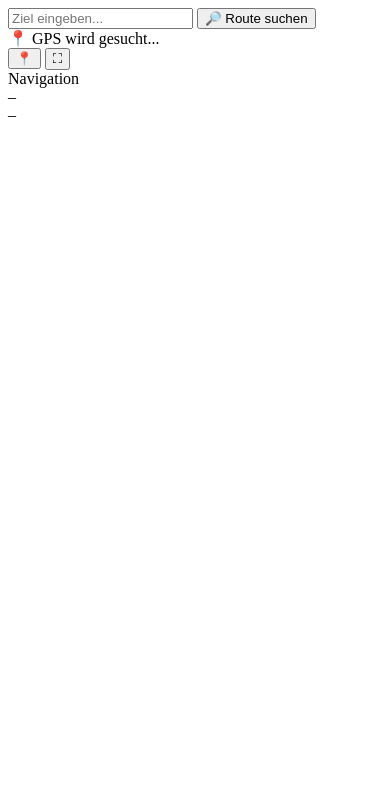
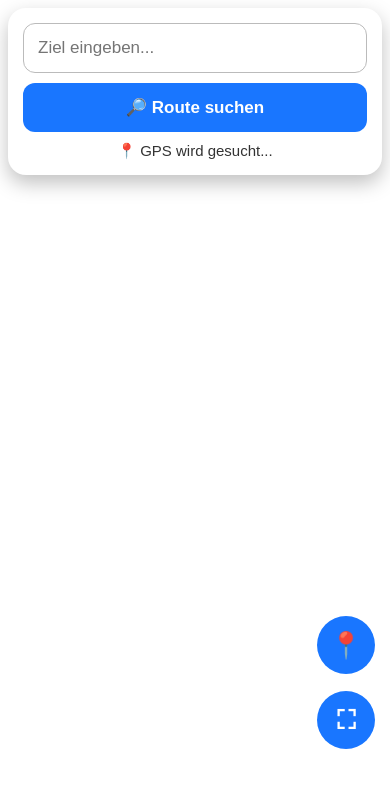
Before and after one commit to 08152/OneShop, a website: page index.html in a window 390 px wide. Drawn offline with nearby package versions, Linux system fonts and the light colour scheme.

Commit message:
Update style.css

```diff
--- a/style.css
+++ b/style.css
@@ -1,3 +1,321 @@
-canvas{
-    display:block;
+/* =========================
+   Allgemein
+========================= */
+
+*{
+    margin:0;
+    padding:0;
+    box-sizing:border-box;
 }
+
+html,
+body{
+    width:100%;
+    height:100%;
+    overflow:hidden;
+    font-family:Arial,Helvetica,sans-serif;
+    background:#ffffff;
+}
+
+#map{
+    position:fixed;
+    inset:0;
+    width:100%;
+    height:100%;
+    z-index:1;
+}
+
+/* =========================
+   Suchfeld
+========================= */
+
+.panel{
+
+    position:absolute;
+
+    top:10px;
+    left:10px;
+    right:10px;
+
+    z-index:1000;
+
+    background:white;
+
+    padding:15px;
+
+    border-radius:18px;
+
+    box-shadow:0 8px 20px rgba(0,0,0,.25);
+
+    transition:.3s;
+
+}
+
+#ziel{
+
+    width:100%;
+
+    padding:14px;
+
+    border-radius:12px;
+
+    border:1px solid #bbb;
+
+    font-size:17px;
+
+    outline:none;
+
+}
+
+#ziel:focus{
+
+    border-color:#1976ff;
+
+}
+
+/* =========================
+   Buttons
+========================= */
+
+button{
+
+    width:100%;
+
+    margin-top:10px;
+
+    padding:14px;
+
+    border:none;
+
+    border-radius:12px;
+
+    font-size:17px;
+
+    font-weight:bold;
+
+    cursor:pointer;
+
+    background:#1976ff;
+
+    color:white;
+
+    transition:.2s;
+
+}
+
+button:hover{
+
+    transform:scale(1.02);
+
+}
+
+button:active{
+
+    transform:scale(.98);
+
+}
+
+/* =========================
+   GPS
+========================= */
+
+#info{
+
+    margin-top:10px;
+
+    font-size:15px;
+
+    color:#333;
+
+    text-align:center;
+
+}
+
+/* =========================
+   Standortbutton
+========================= */
+
+#locationBtn{
+
+    position:absolute;
+
+    right:15px;
+
+    bottom:170px;
+
+    width:65px;
+
+    height:65px;
+
+    border-radius:50%;
+
+    z-index:3000;
+
+    font-size:30px;
+
+    padding:0;
+
+}
+
+/* =========================
+   Vollbildbutton
+========================= */
+
+#fullscreenBtn{
+
+    position:absolute;
+
+    right:15px;
+
+    bottom:95px;
+
+    width:65px;
+
+    height:65px;
+
+    border-radius:50%;
+
+    z-index:3000;
+
+    font-size:28px;
+
+    padding:0;
+
+}
+
+/* =========================
+   Navi
+========================= */
+
+#naviInfo{
+
+    position:absolute;
+
+    left:15px;
+
+    right:15px;
+
+    bottom:15px;
+
+    z-index:2500;
+
+    background:rgba(20,20,20,.90);
+
+    color:white;
+
+    border-radius:20px;
+
+    padding:18px;
+
+    display:none;
+
+    text-align:center;
+
+    backdrop-filter:blur(12px);
+
+}
+
+#nextInstruction{
+
+    font-size:24px;
+
+    font-weight:bold;
+
+}
+
+#distanceLeft{
+
+    margin-top:10px;
+
+    font-size:18px;
+
+}
+
+#timeLeft{
+
+    margin-top:6px;
+
+    font-size:17px;
+
+    color:#d8d8d8;
+
+}
+
+/* =========================
+   Fahrzeugmarker
+========================= */
+
+.car-marker{
+
+    width:36px;
+
+    height:36px;
+
+    background:#1976ff;
+
+    border-radius:50%;
+
+    border:4px solid white;
+
+    box-shadow:0 0 12px rgba(0,0,0,.4);
+
+    position:relative;
+
+    transform-origin:center center;
+
+}
+
+.car-marker::after{
+
+    content:"";
+
+    position:absolute;
+
+    left:50%;
+
+    top:-10px;
+
+    transform:translateX(-50%);
+
+    width:0;
+
+    height:0;
+
+    border-left:8px solid transparent;
+
+    border-right:8px solid transparent;
+
+    border-bottom:14px solid #1976ff;
+
+}
+
+/* =========================
+   Handy
+========================= */
+
+@media (max-width:700px){
+
+.panel{
+
+    left:8px;
+    right:8px;
+    top:8px;
+
+}
+
+#locationBtn,
+#fullscreenBtn{
+
+    width:58px;
+    height:58px;
+    font-size:26px;
+
+}
+
+#nextInstruction{
+
+    font-size:20px;
+
+}
+
+}
```
